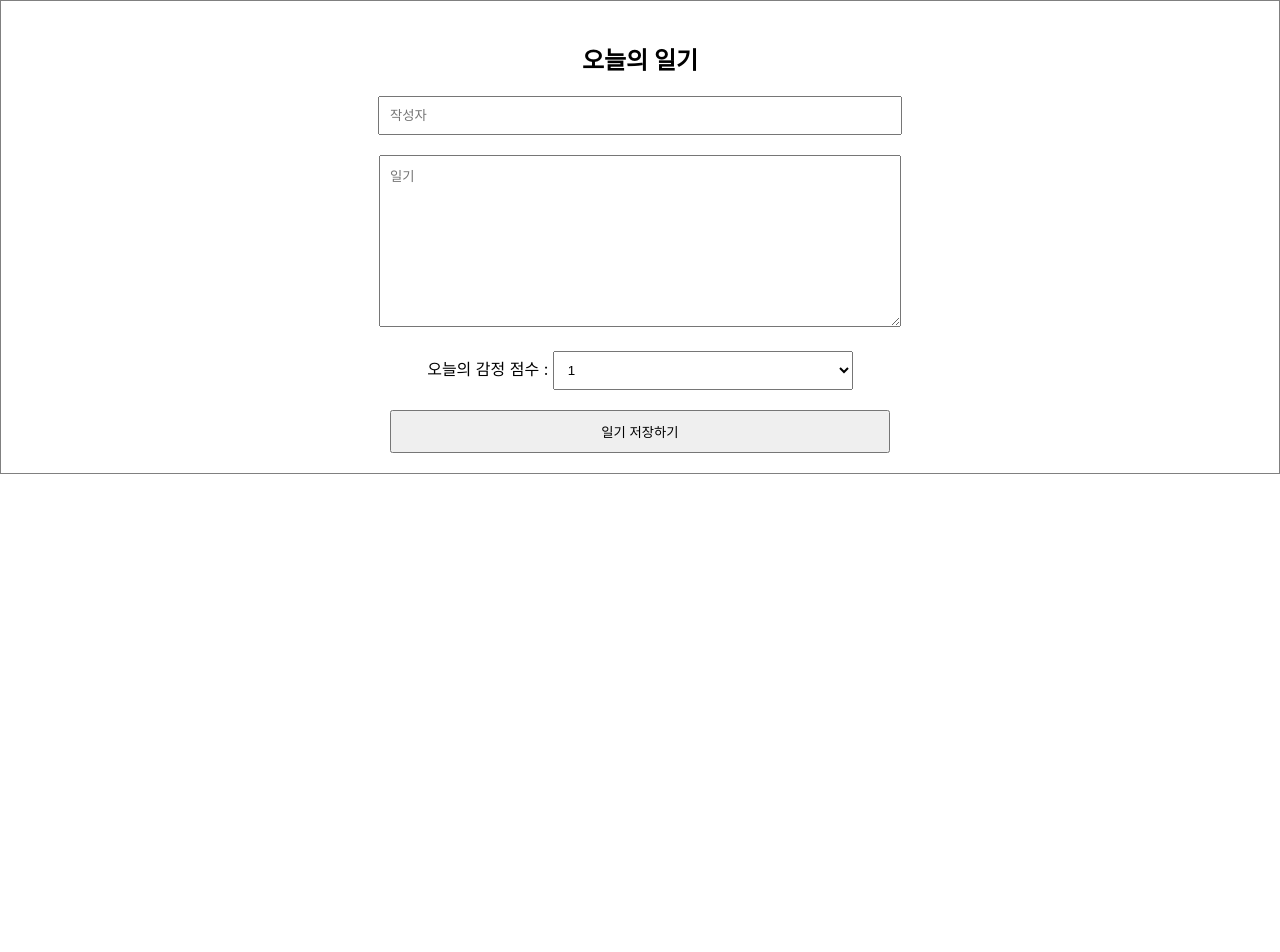
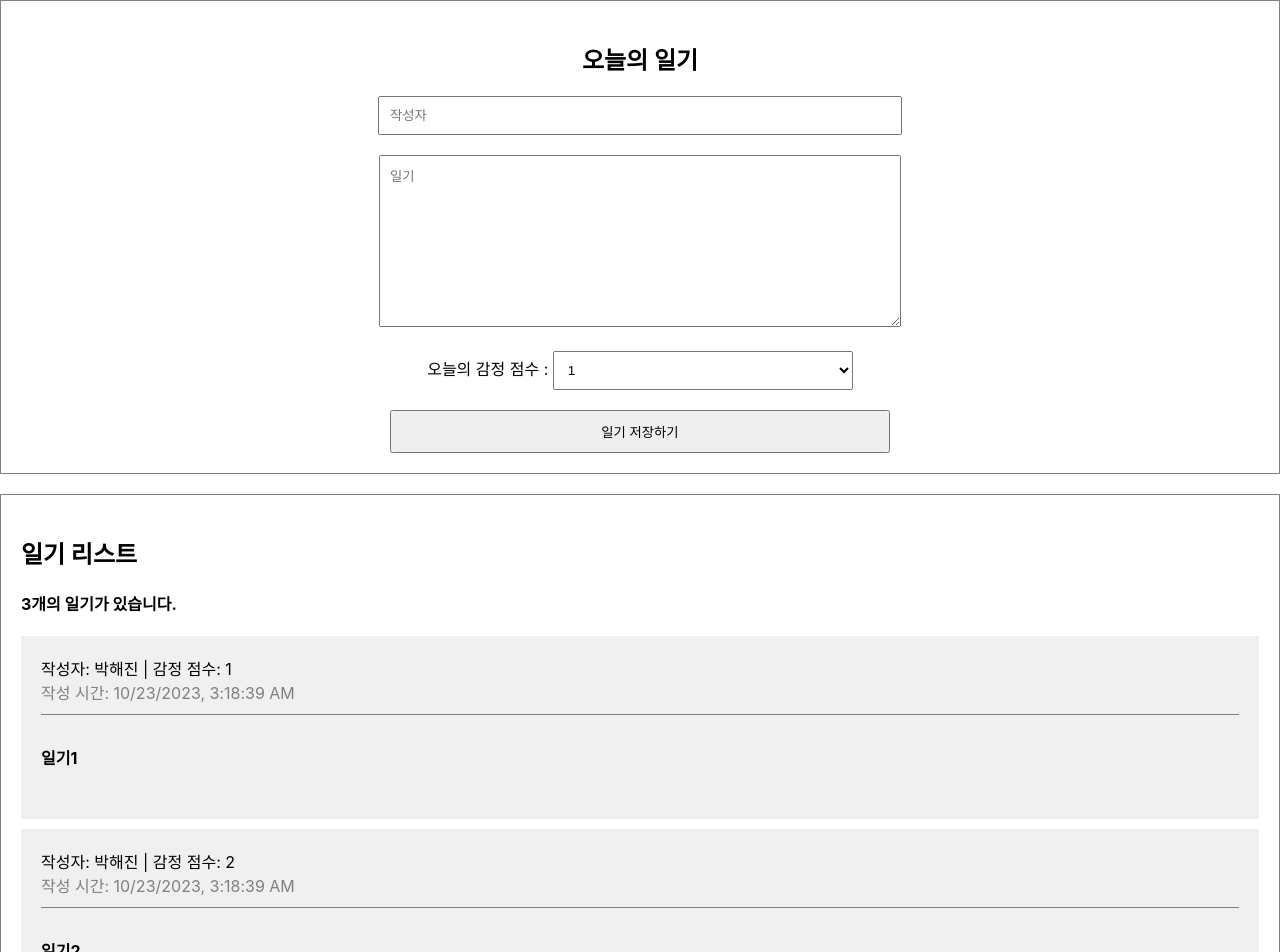
Before and after one commit to haejin-park/diary, a React (Create React App) app: page / in a window 1280 px wide. Shown: the top 952 px of the page. Before the commit the page ends 800 px from the top, so only its background shows below. Built offline with nearby package versions, Linux system fonts and the light colour scheme.

Commit message:
using array - list rendering

```diff
--- a/src/App.css
+++ b/src/App.css
@@ -21,3 +21,33 @@
     padding: 10px;
     cursor: pointer;
 }
+/* List */
+.DiaryList {
+    border: 1px solid gray;
+    padding:20px;
+    margin-top: 20px;
+}
+.DiaryLIst h2 {
+    text-align: center;
+}
+
+/* Item */
+.DiaryItem {
+    background-color: rgb(240,240,240);
+    margin-bottom: 10px;
+    padding:20px;
+}
+.DiaryItem .info {
+    border-bottom: 1px solid gray;
+    padding-bottom: 10px;
+    margin-bottom: 10px;
+}
+
+.DiaryItem .date {
+    color: gray;
+}
+.DiaryItem .content {
+    font-weight: bold;
+    margin-bottom: 30px;
+    margin-top: 30px;
+}
--- a/src/App.js
+++ b/src/App.js
@@ -1,11 +1,35 @@
 import "./App.css";
 import DiaryEditor from "./DiaryEditor";
+import DiaryList from "./DiaryList";
 
-
+const dummyList = () => [
+  {
+    id: 1,
+    author: "박해진",
+    content: "일기1",
+    emotion: 1,
+    created_date: new Date().getTime()
+  },
+  {
+    id: 2,
+    author: "박해진",
+    content: "일기2",
+    emotion: 2,
+    created_date: new Date().getTime()
+  },
+  {
+    id: 3,
+    author: "박해진",
+    content: "일기3",
+    emotion: 3,
+    created_date: new Date().getTime()
+  }
+]
 const App = () => {
   return (
       <div className="App">
         <DiaryEditor />
+        <DiaryList diaryList={dummyList()} />
       </div>
   );
 }
--- /dev/null
+++ b/src/DiaryItem.js
@@ -0,0 +1,15 @@
+const DiaryItem = ({author, content, created_date, emotion, id}) => {
+    return (
+        <div className="DiaryItem">
+            <div className="info">
+                <span>
+                    작성자: {author} | 감정 점수: {emotion}
+                </span>
+                <br />
+                <span className="date">작성 시간: {new Date(created_date).toLocaleString()}</span>
+            </div>
+            <div className="content">{content}</div>
+        </div>
+    )
+}
+export default DiaryItem;
--- /dev/null
+++ b/src/DiaryList.js
@@ -0,0 +1,22 @@
+import DiaryItem from "./DiaryItem";
+
+const DiaryList = ({diaryList}) => {
+    console.log(diaryList);
+    return (
+        <div className="DiaryList">
+            <h2>일기 리스트</h2>
+            <h4>{diaryList.length}개의 일기가 있습니다.</h4>
+            <div>
+                {diaryList.map((it) => (
+                    <DiaryItem key={it.id} {...it}/>
+                ))}
+            </div>
+        </div>
+    )
+};
+DiaryList.defaultProps={
+    diaryList:[]
+}
+
+
+export default DiaryList;
```
